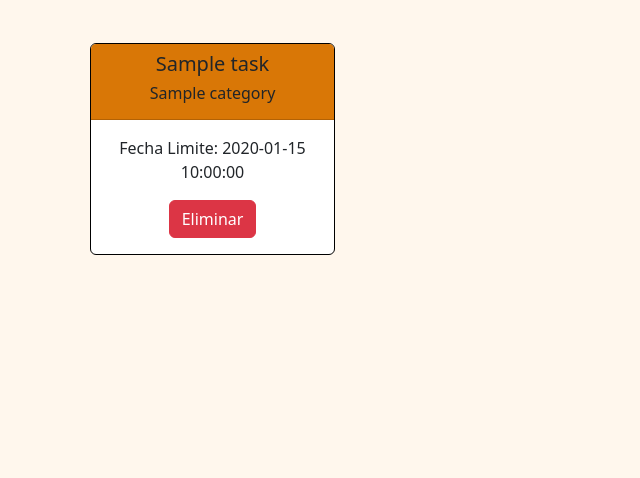
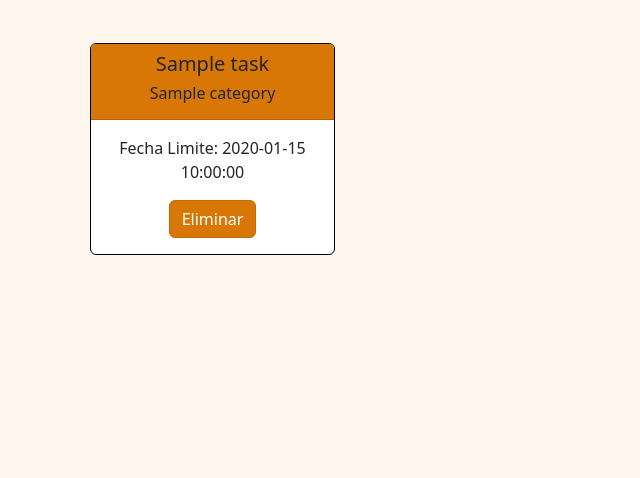
Before and after one commit to lauraFCSiv/ProyectoFinTrimestreDAW, a PHP site: page /pages/tasks.php in a window 1280 px wide. Shown: the part 229-707 px from the top of the page, without its empty margins (0-640 px from the left). Run offline with PHP 8.4, Linux system fonts and the light colour scheme; tables that the repository leaves empty or names only in its code hold one stand-in row (values such as "Sample post"); some libraries are stand-ins or nearby versions.

Commit message:
arreglo de algunos estilos

```diff
--- a/pages/tasks.php
+++ b/pages/tasks.php
@@ -96,7 +96,7 @@
                                     <!-- Formulario simplificado para eliminar la tarea -->
                                     <form method="post" action="">
                                         <input type="hidden" name="deleteTask" value="'.$task['id'].'">
-                                        <button type="submit" class="btn btn-danger">Eliminar</button>
+                                        <button type="submit" class="btn btn-outline-primary">Eliminar</button>
                                     </form>
                                 </div>
                             </div>
```
